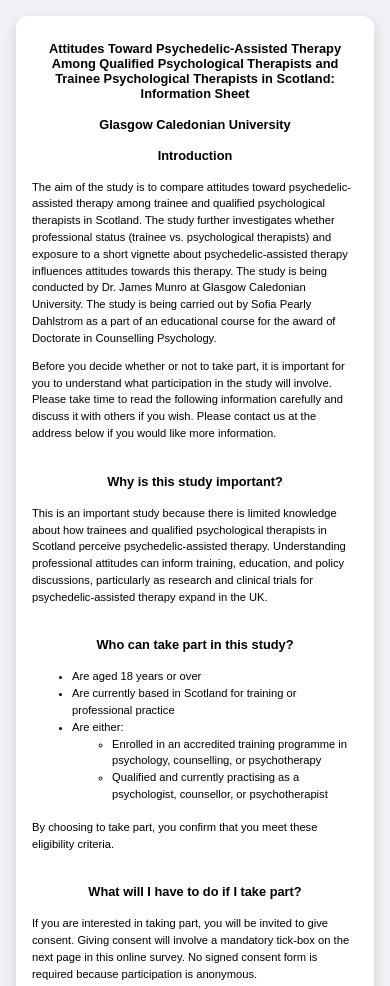
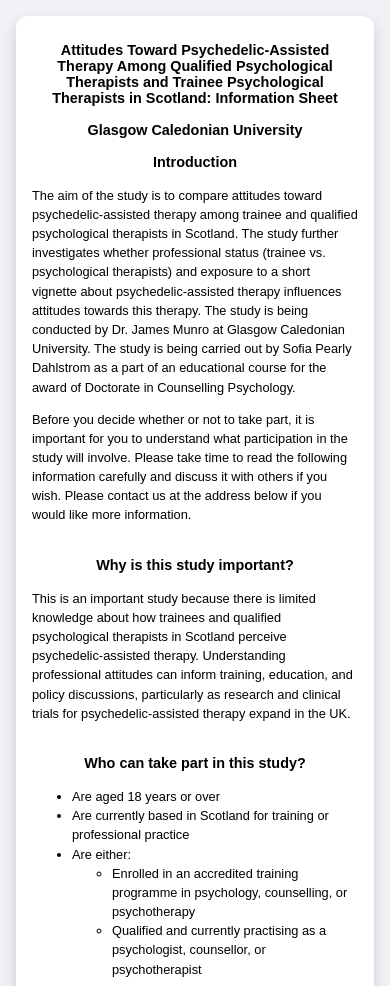
Before and after one commit to sofiapearly/attitudes-towards-pat, a plain HTML site: page index.html in a window 390 px wide. Shown: the top 986 px of the page. Drawn offline with Linux system fonts and the light colour scheme.

Commit message:
feat: bigger font on smaller screens

```diff
--- a/style.css
+++ b/style.css
@@ -67,15 +67,15 @@ button:hover {
     }
 
     h1 {
-        font-size: 0.8rem; /* smaller title */
+        font-size: 0.9rem; /* smaller title */
     }
 
     h2 {
-        font-size: 0.8rem; /* smaller subtitle */
+        font-size: 0.9rem; /* smaller subtitle */
     }
 
     p, li {
-        font-size: 0.7rem; /* smaller body text */
+        font-size: 0.8rem; /* smaller body text */
     }
 
     button {
```
